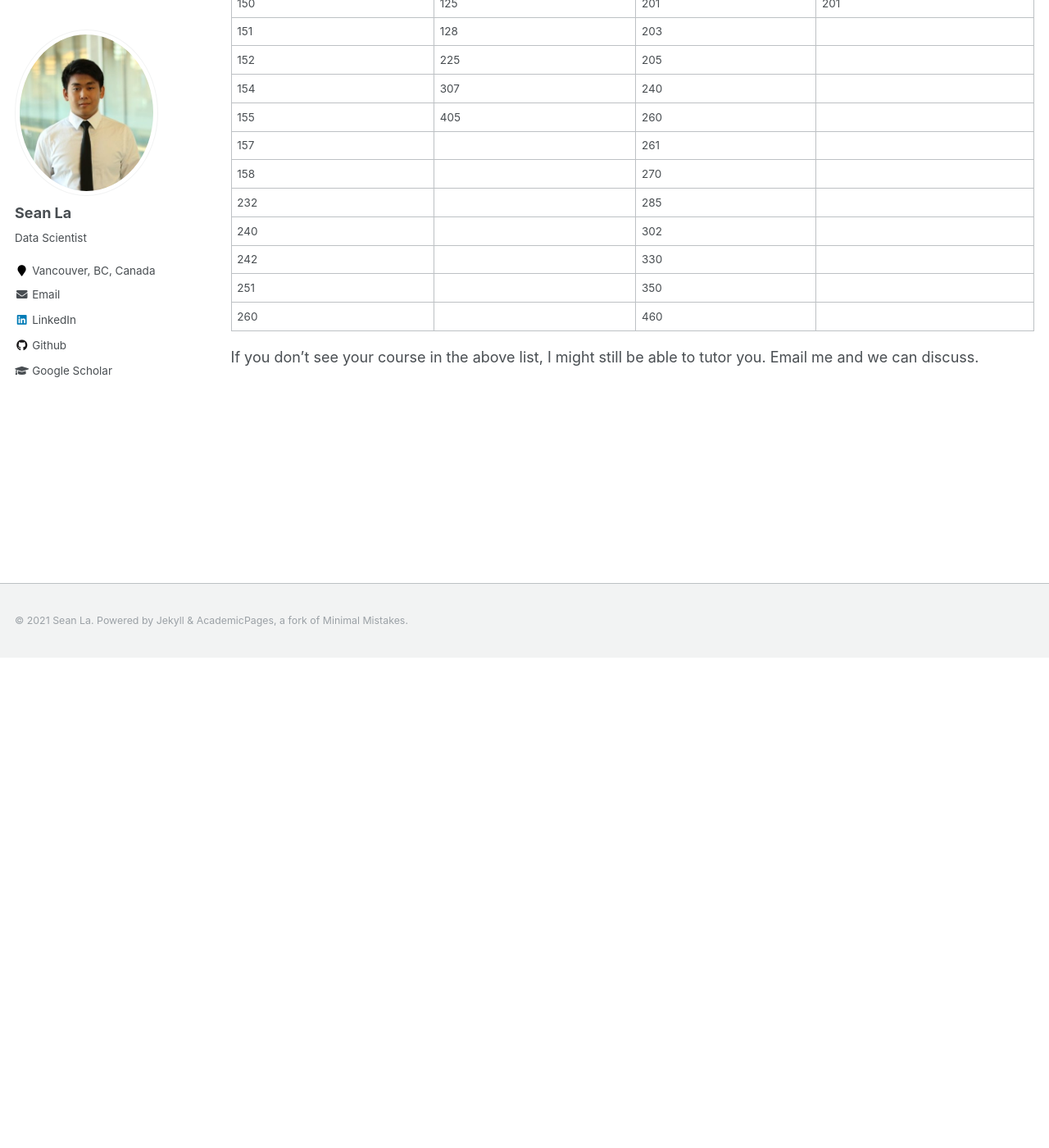
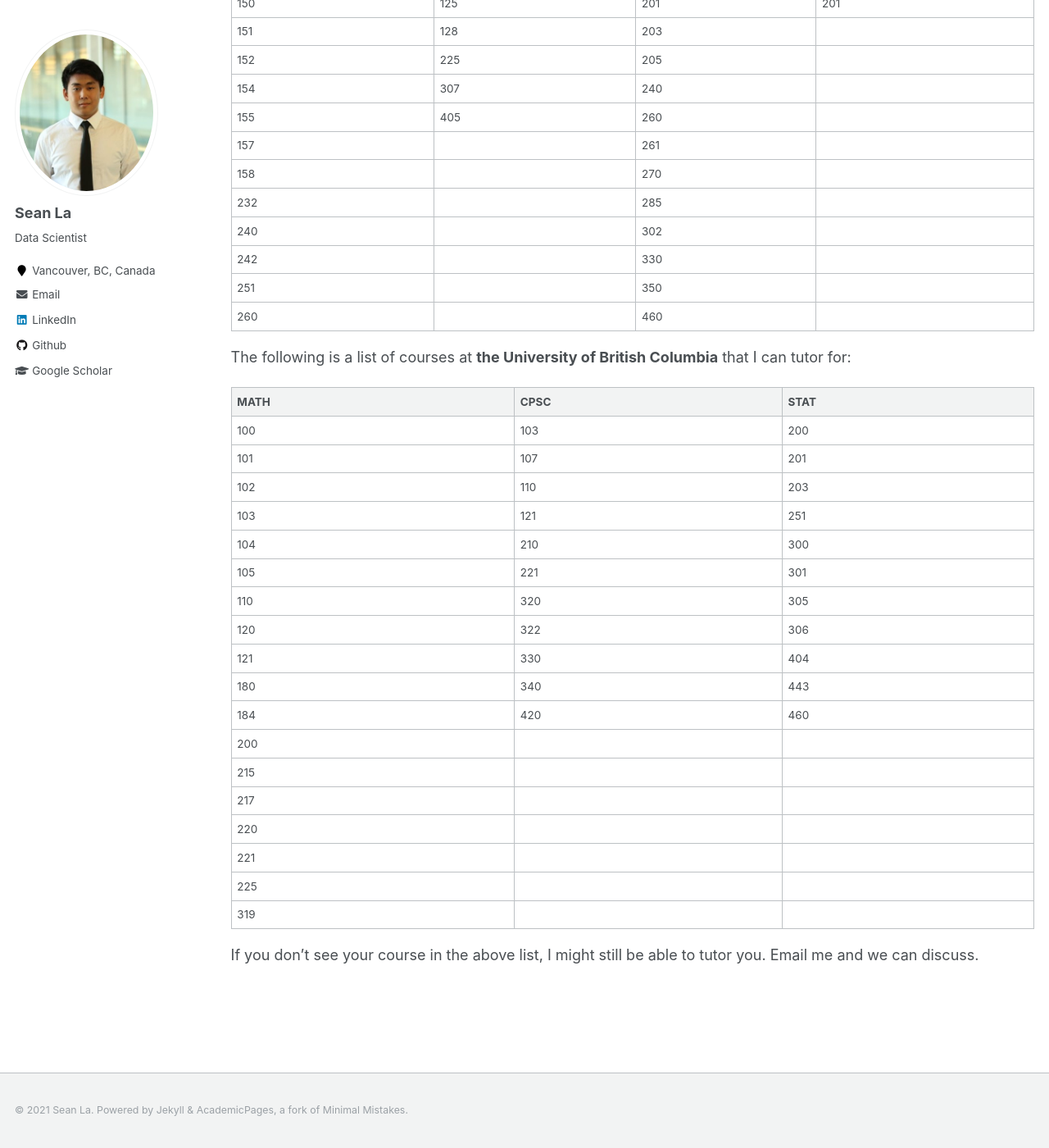
Before and after one commit to sean-la/theseanla.github.io, a Jekyll site: the page built from _pages/tutoring.md, in a window 1280 px wide and 1400 px high, scrolled down 597 px. Shown: the whole window at 82% size. Built offline with Jekyll 4.4.1, drawn with Linux system fonts in a browser that asks for light colours.

Commit message:
Update tutoring.md

```diff
--- a/_pages/tutoring.md
+++ b/_pages/tutoring.md
@@ -30,4 +30,27 @@ The following is a list of courses at **Simon Fraser University** that I can tut
 | 251  |      | 350  |      |
 | 260  |      | 460  |      |
 
+The following is a list of courses at **the University of British Columbia** that I can tutor for:
+
+| MATH | CPSC | STAT |
+| ---- | ---- | ---- |
+| 100  | 103  | 200  |
+| 101  | 107  | 201  |
+| 102  | 110  | 203  |
+| 103  | 121  | 251  |
+| 104  | 210  | 300  |
+| 105  | 221  | 301  |
+| 110  | 320  | 305  |
+| 120  | 322  | 306  |
+| 121  | 330  | 404  |
+| 180  | 340  | 443  |
+| 184  | 420  | 460  |
+| 200  |      |      |
+| 215  |      |      |
+| 217  |      |      |
+| 220  |      |      |
+| 221  |      |      |
+| 225  |      |      |
+| 319  |      |      |
+
 If you don't see your course in the above list, I might still be able to tutor you. Email me and we can discuss.
```
